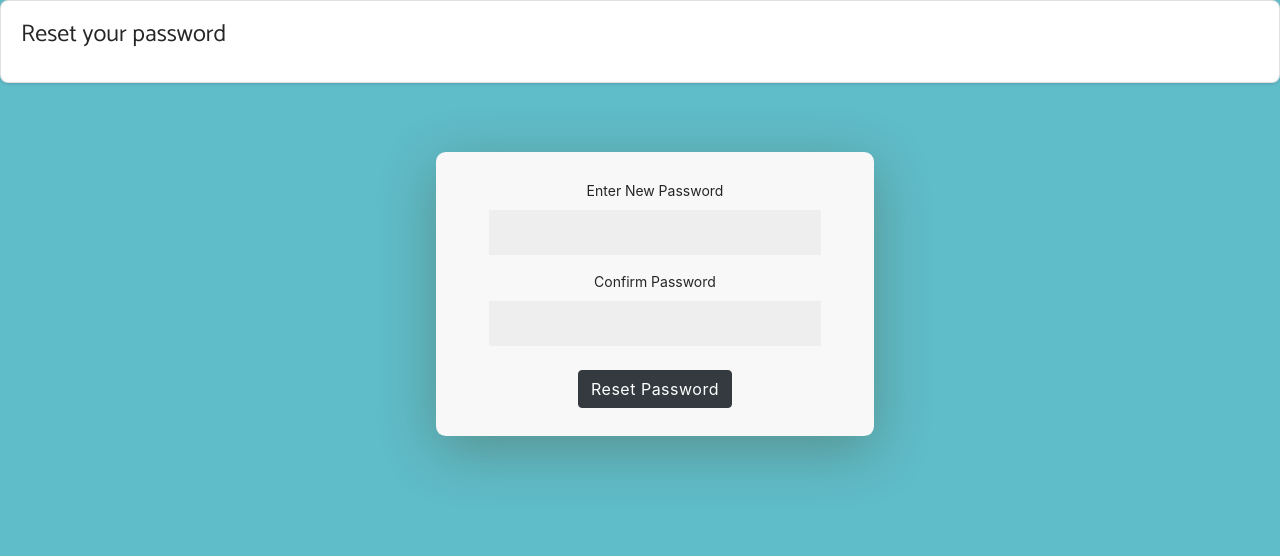
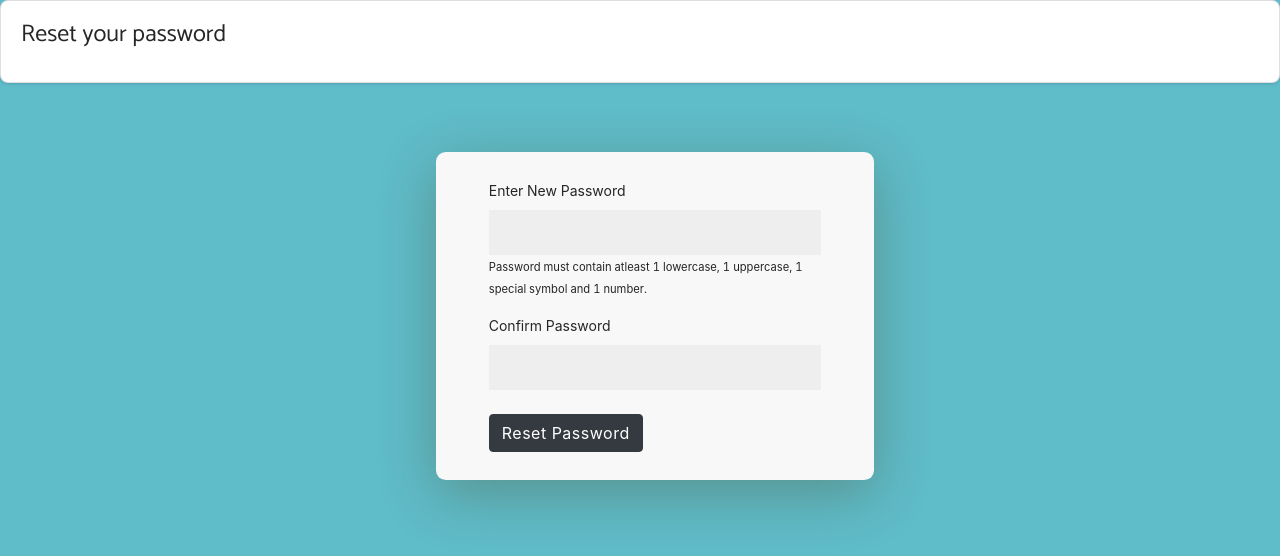
Before and after one commit to VarshaPrasanna/PharmacyReact, a React (Create React App) app in the folder frontend/: page /changePassword in a window 1280 px wide. Shown: the top 556 px of the page. Built offline with nearby package versions, Linux system fonts and the light colour scheme; sample sign-in values are in the browser's storage; the HTML template or start-up script is replaced by a standard one.

Commit message:
change password

```diff
--- a/frontend/src/components/change-password/ChangePassword.css
+++ b/frontend/src/components/change-password/ChangePassword.css
@@ -8,7 +8,7 @@
 	position: relative;
 	margin: auto;
 	top: 1em;
-    text-align: center;
+    /* text-align: center; */
 }
 
 .passform-wrapper{
--- a/frontend/src/components/change-password/ChangePassword.js
+++ b/frontend/src/components/change-password/ChangePassword.js
@@ -48,13 +48,15 @@ export default function ChangePassword() {
                 <div className="col passform-container">
                     <Form className="passform-wrapper" onSubmit={handleSubmit}>
                         <Form.Group controlId="password">
-                            <Form.Label>Enter New Password</Form.Label>
+                            <Form.Label>Enter New Password <br />
+                            </Form.Label>
                             <Form.Control type="password"
                                 name='password'
                                 pattern="^(?=.*\d)(?=.*[!@#$%^&*])(?=.*[a-z])(?=.*[A-Z]).{5,}"
                                 value={data.password}
                                 onChange={handleChange}
                                 required />
+                    <small>Password must contain atleast 1 lowercase, 1 uppercase, 1 special symbol and 1 number.</small>
                         </Form.Group>
                         <Form.Group controlId="confirmPassword">
                             <Form.Label>Confirm Password</Form.Label>
```
